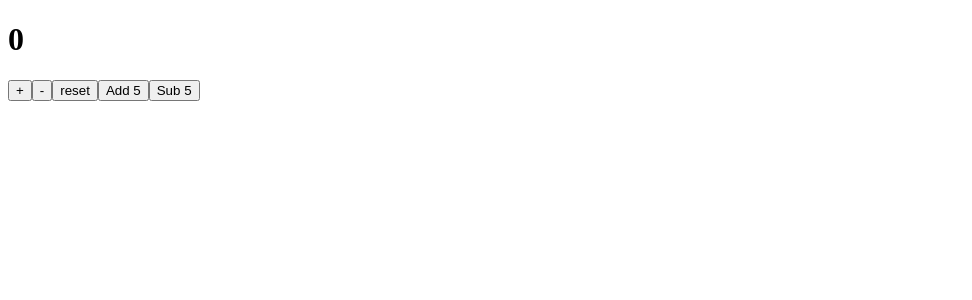
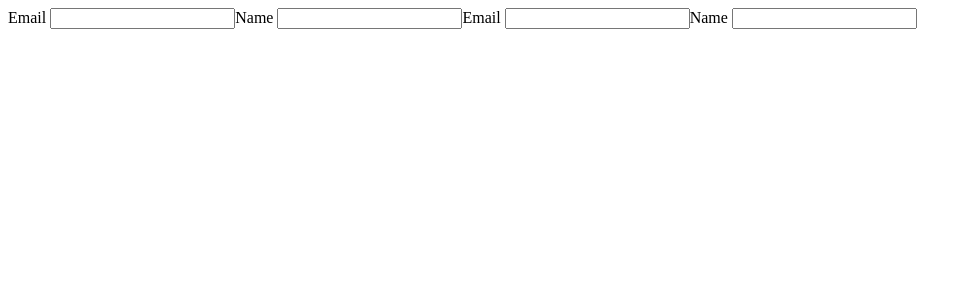
Before and after one commit to meow-codes201/react-monster-class, a React (Vite) app in the folder react-demos/: page / in a window 1280 px wide. Shown: the top 300 px of the page, without its empty margins (0-972 px from the left). Built offline with nearby package versions, Linux system fonts and the light colour scheme.

Commit message:
final App.jsx

```diff
--- a/react-demos/src/App.jsx
+++ b/react-demos/src/App.jsx
@@ -22,39 +22,16 @@ import ComponentA from "./ComponentA.jsx";
 import UserContext from "./UserContext.jsx";
 import UpdateUser from "./UpdateUser.jsx";
 import UserProfile from "./UserProfile.jsx";
-import { useReducer } from "react";
-
-const initialState = { count: 0 };
-
-const reducer = (state, action) => {
-  switch (action.type) {
-    case "increment":
-      return { ...state, count: state.count + 1 };
-    case "decrement":
-      return { ...state, count: state.count - 1 };
-    case "reset":
-      return { ...state, count: 0 };
-    case "incBy5":
-      return { ...state, count: state.count + 5 };
-    case "decBy5":
-      return { ...state, count: state.count - 5 };
-    default:
-      return state;
-  }
-};
-
+import CounterR from "./CounterR";
+import { useRef } from "react";
+import FocusInput from "./FocusInput.jsx";
+import UniqueID from "./UniqueID.jsx";
+import Timer from "./Timer.jsx";
 function App() {
-  const [state, dispatch] = useReducer(reducer, initialState);
-
   return (
     <>
-      <h1>{state.count}</h1>
-      <button onClick={() => dispatch({ type: "increment" })}>+</button>
-      <button onClick={() => dispatch({ type: "decrement" })}>-</button>
-      <button onClick={() => dispatch({ type: "reset" })}>reset</button>
-      <button onClick={() => dispatch({ type: "incBy5" })}>Add 5</button>
-
-      <button onClick={() => dispatch({ type: "decBy5" })}>Sub 5</button>
+      <UniqueID />
+      <UniqueID />
     </>
   );
 }
```
